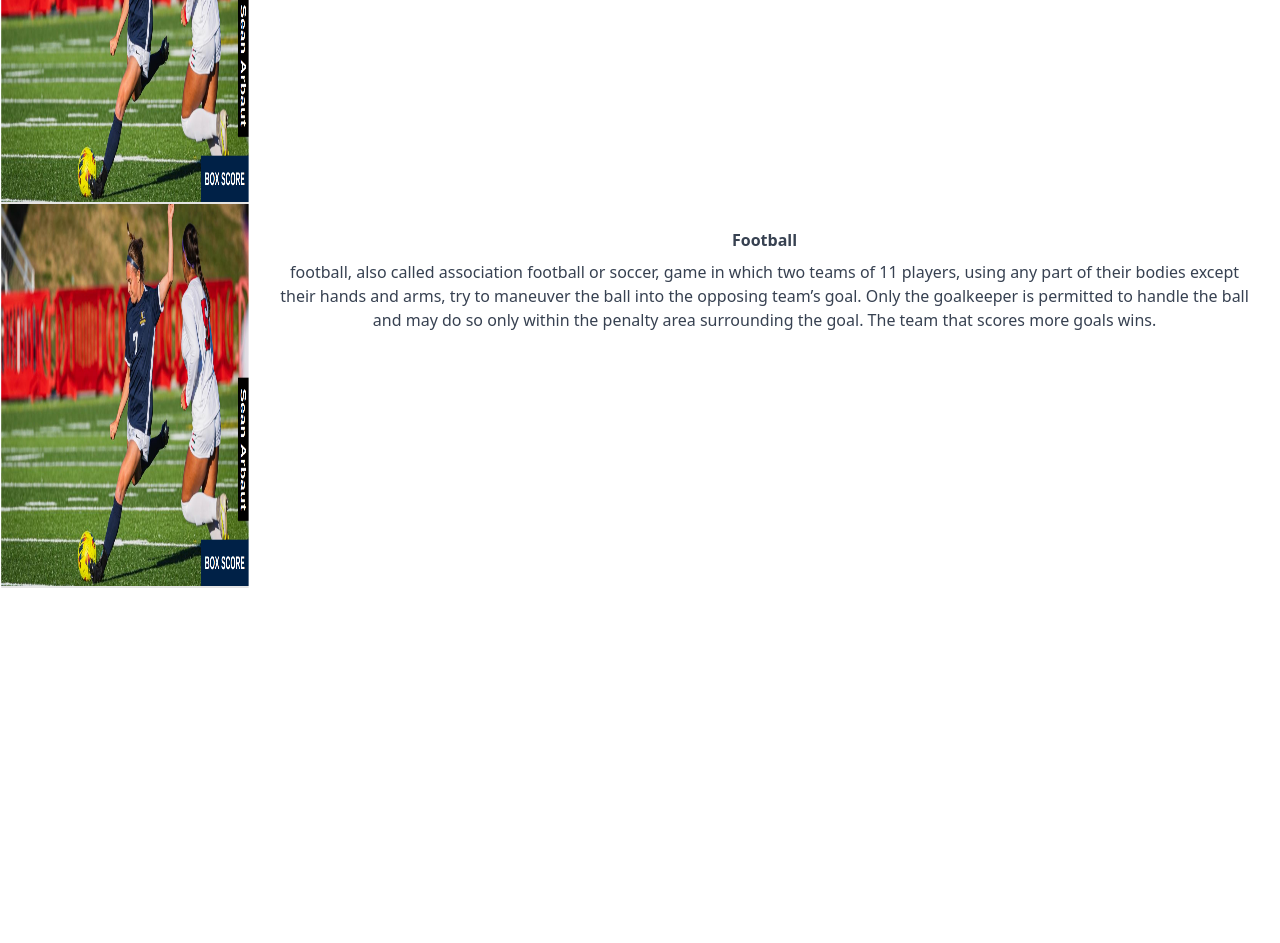
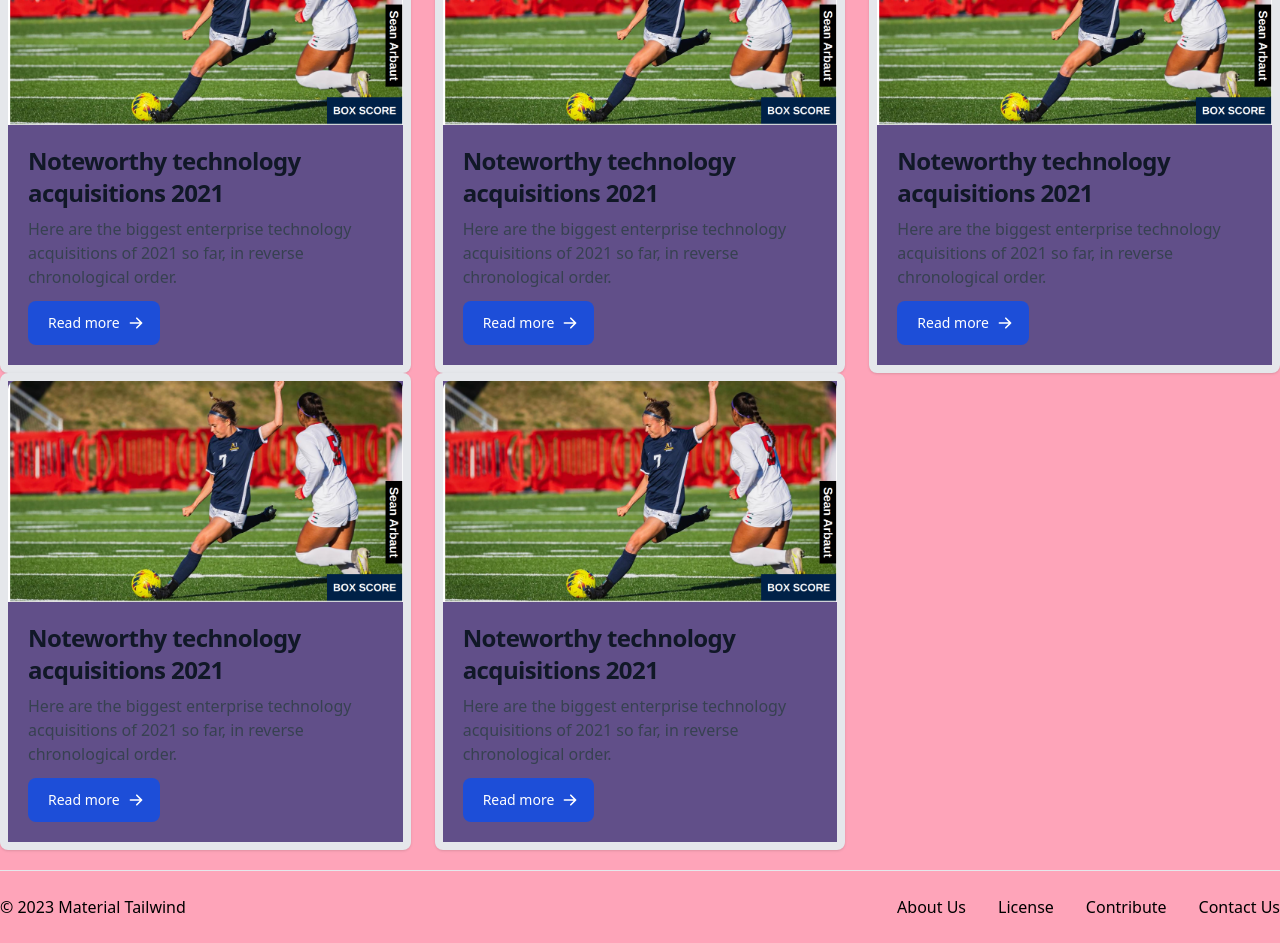
Before and after one commit to treva556/static-website-demo, a React (Create React App) app: page / in a window 1280 px wide. Shown: the part 680-1623 px from the top of the page. Before the commit the page ends 1268 px from the top, so only its background shows below. Built offline with nearby package versions, Linux system fonts and the light colour scheme.

Commit message:
color change

```diff
--- a/src/App.js
+++ b/src/App.js
@@ -2,28 +2,31 @@ import React from 'react';
 import './App.css';
 import Header from './components/Header';
 import Card1 from './components/Card';
+import Card2 from './components/Card2';
+import Footer from './components/Footer';
+
 
 function App() {
   return (
-    <div   className=' bg-sky-900	'       >
+    <div className=' bg-[#FEA4B9] '  >
       <Header/>
-      <div className=' bg-black'>
-<h1 className="text-3xl font-bold underline text-center text-black-500">
-      Hello world!
-    </h1>
-   <Card1/>
-   <Card1/>
-   <Card1/>
+      <div className=' bg-[#FEA4B9]  flex justify-between gap-x-6 py-5 content-center	grid grid-flow-row-dense grid-cols-3 grid-rows-3'>
+
+<Card2/>
+<Card2/>
+<Card2/>
+<Card2/>
+<Card2/>
+<Card2/>
+<Card2/>
+<Card2/>
+
+
 </div>
+<Footer/>
 
     </div>
   );
 }
 
 export default App;
-<div className=' bg-sky-900	 '>
-<h1 className="text-3xl font-bold underline text-center text-cyan-500">
-      Hello world!
-    </h1>
-
-</div>
--- a/src/components/Card.js
+++ b/src/components/Card.js
@@ -9,20 +9,20 @@ import {
 
   function Card1() {
     return (
-      <Card className="w-102">
-        <CardHeader color="blue" className="relative h-96">
+      <Card className="w-51   content-center	  ">
+        <CardHeader color="blue" className="relative h-48">
           <img
             src= {image}
             alt="img-blur-shadow"
             className="h-full w-full"
           />
         </CardHeader>
-        <CardBody className="text-center">
-          <Typography variant="h5" className="mb-2">
+        <CardBody className="text-center text-xs">
+          <Typography variant="h3" className="mb-2">
              Football
           </Typography>
           <Typography>
-          football, also called association football or soccer, game in which two teams of 11 players, using any part of their bodies except their hands and arms, try to maneuver the ball into the opposing team’s goal. Only the goalkeeper is permitted to handle the ball and may do so only within the penalty area surrounding the goal. The team that scores more goals wins.
+          <p  className="text-xs text-right ">football, also called association football or soccer, game in which two teams of 11 players, using any part of their bodies except their hands and arms, try to maneuver the ball into the opposing team’s goal. Only the goalkeeper is permitted to handle the ball and may do so only within the penalty area surrounding the goal. The team that scores more goals wins.</p>
           </Typography>
         </CardBody>
 
--- /dev/null
+++ b/src/components/Card2.js
@@ -0,0 +1,31 @@
+// import {
+//     Card,
+//     CardHeader,
+//     CardBody,
+//     CardFooter,
+//     Typography,
+//     Avatar,
+//     Tooltip,
+//   } from "@material-tailwind/react";
+import image from '../pngs/soccer.png'
+
+import React from "react";
+export default function Card2() {
+    return (
+        <div class="max-w-xl bg-[#614F89] border-gray-200 rounded-lg shadow dark:bg-gray-800 dark:border-gray-700  border-8 border-[#FEA4B9]">
+        <a href="#">
+            <img class="rounded-t-lg" src={image} alt="" />
+        </a>
+        <div class="p-5">
+            <a href="#">
+                <h5 class="mb-2 text-2xl font-bold tracking-tight text-gray-900 dark:text-white">Noteworthy technology acquisitions 2021</h5>
+            </a>
+            <p class="mb-3 font-normal text-gray-700 dark:text-gray-400">Here are the biggest enterprise technology acquisitions of 2021 so far, in reverse chronological order.</p>
+            <a href="#" class="inline-flex items-center px-5 py-3 text-sm font-medium text-center text-white bg-blue-700 rounded-lg hover:bg-blue-800 focus:ring-4 focus:outline-none focus:ring-blue-300 dark:bg-blue-600 dark:hover:bg-blue-700 dark:focus:ring-blue-800">
+                Read more
+                <svg aria-hidden="true" class="w-4 h-4 ml-2 -mr-1" fill="currentColor" viewBox="0 0 20 20" xmlns="http://www.w3.org/2000/svg"><path fill-rule="evenodd" d="M10.293 3.293a1 1 0 011.414 0l6 6a1 1 0 010 1.414l-6 6a1 1 0 01-1.414-1.414L14.586 11H3a1 1 0 110-2h11.586l-4.293-4.293a1 1 0 010-1.414z" clip-rule="evenodd"></path></svg>
+            </a>
+        </div>
+    </div>
+    );
+  }
--- /dev/null
+++ b/src/components/Footer.js
@@ -0,0 +1,55 @@
+import { Typography } from "@material-tailwind/react";
+
+export default function Footer() {
+  return (
+    <footer className="flex w-full flex-row flex-wrap items-center justify-center gap-y-3 gap-x-7 border-t border-blue-gray-50 py-6 text-center md:justify-between">
+      <Typography color="blue-gray" className="font-normal">
+        &copy; 2023 Material Tailwind
+      </Typography>
+      <ul className="flex flex-wrap items-center gap-y-2 gap-x-8">
+        <li>
+          <Typography
+            as="a"
+            href="#"
+            color="blue-gray"
+            className="font-normal transition-colors hover:text-blue-500 focus:text-blue-500"
+          >
+            About Us
+          </Typography>
+        </li>
+        <li>
+          <Typography
+            as="a"
+            href="#"
+            color="blue-gray"
+            className="font-normal transition-colors hover:text-blue-500 focus:text-blue-500"
+          >
+            License
+          </Typography>
+        </li>
+        <li>
+          <Typography
+            as="a"
+            href="#"
+            color="blue-gray"
+            className="font-normal transition-colors hover:text-blue-500 focus:text-blue-500"
+          >
+            Contribute
+          </Typography>
+        </li>
+        <li>
+          <Typography
+            as="a"
+            href="#"
+            color="blue-gray"
+            className="font-normal transition-colors hover:text-blue-500 focus:text-blue-500"
+          >
+            Contact Us
+          </Typography>
+
+        </li>
+      </ul>
+
+    </footer>
+  );
+}
--- a/src/components/Header.js
+++ b/src/components/Header.js
@@ -3,7 +3,7 @@ import React from "react";
 function Header(){
     return(
         <>
-        <header class=" bg-blue-300	">
+        <header class=" bg-[#614F89]">
   <nav class="mx-auto flex max-w-7xl items-center justify-between p-6 lg:px-8" aria-label="Global">
     <div class="flex lg:flex-1">
       <a href="#" class="-m-1.5 p-1.5">
```
